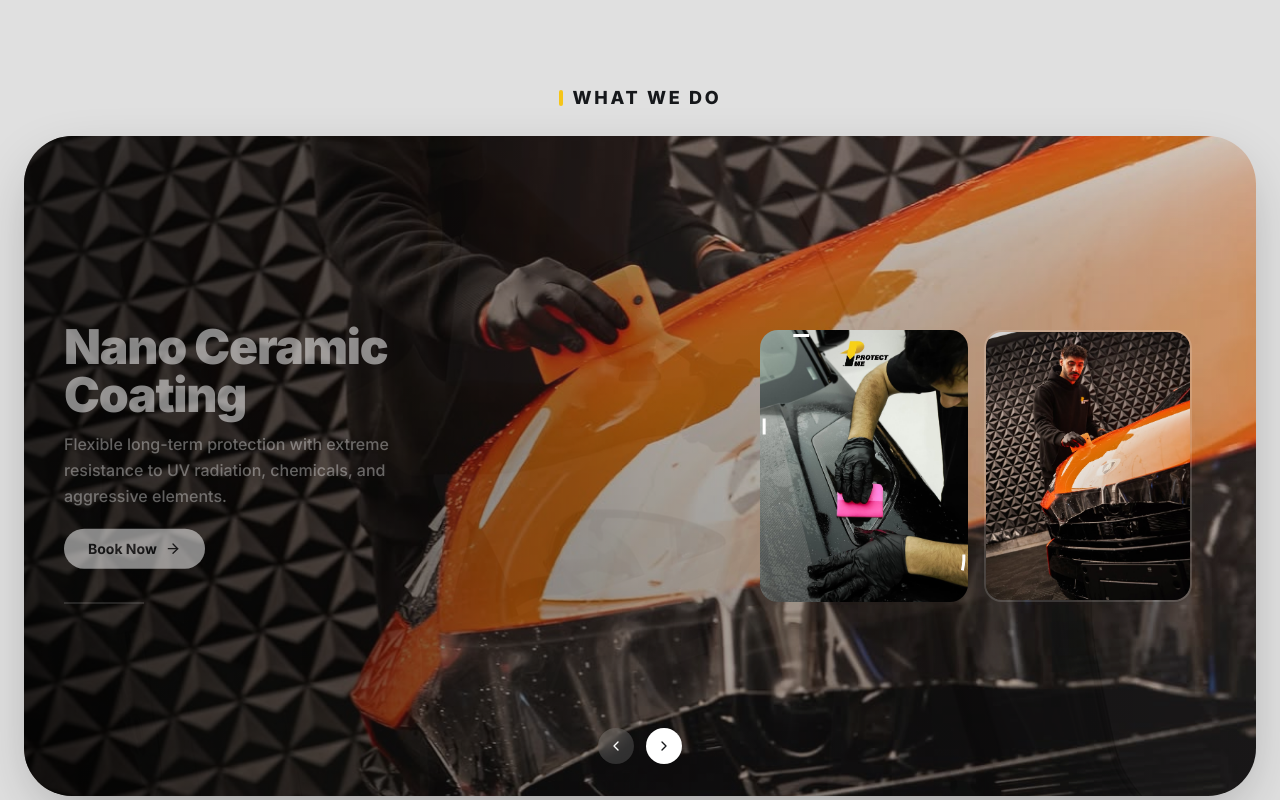
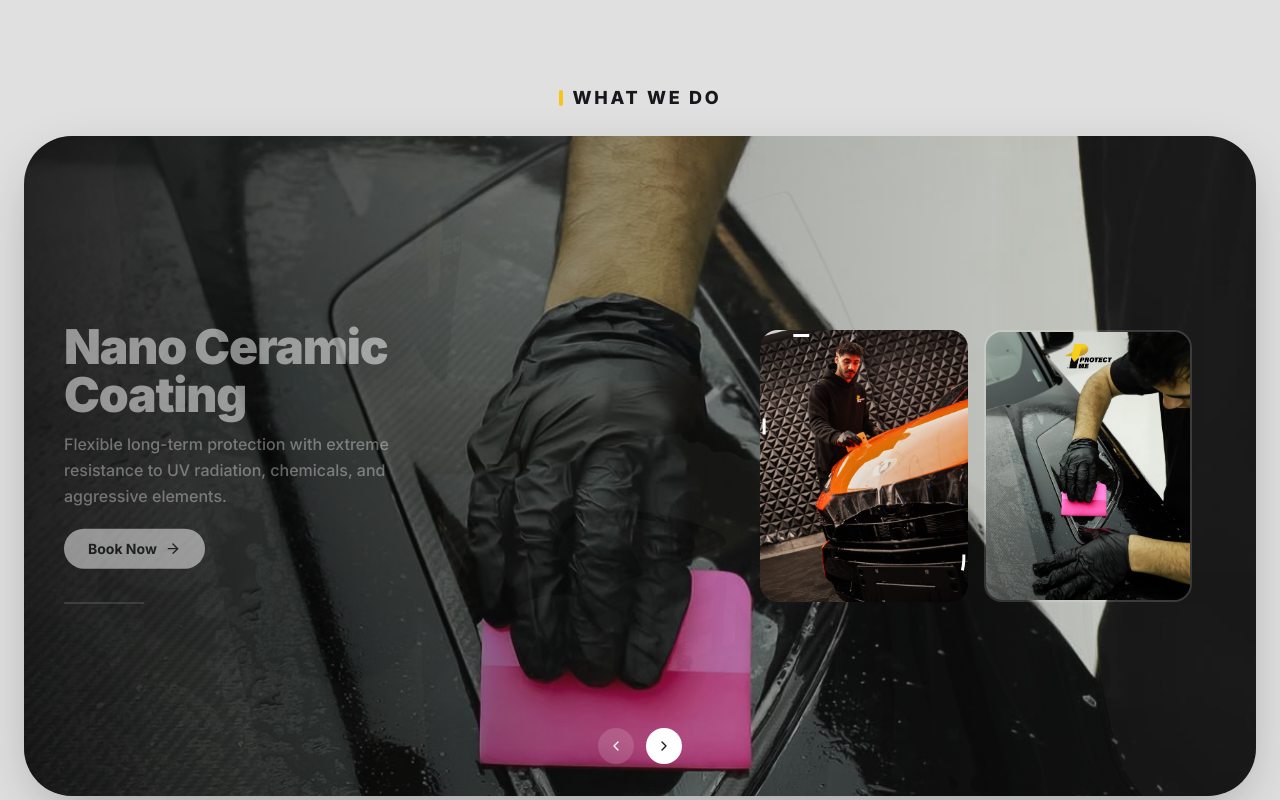
Before and after one commit to Mahmoud-zizo/ProtectMe, a Next.js app: page / in a window 1280 px wide. Shown: the part 1980-2780 px from the top of the page. Built offline with nearby package versions, Linux system fonts and the light colour scheme; no server answers.

Commit message:
image changed

```diff
--- a/components/CardsGrid.tsx
+++ b/components/CardsGrid.tsx
@@ -13,14 +13,14 @@ const CARDS = [
     title: "PPF",
     description:
       "Shield your car's paint from chips, scratches, and road debris with our ultra-durable PPF.",
-    image: "/images/ppf2.jpg",
+    image: "/images/ppf1.jpg",
   },
   {
     id: 2,
     title: "Nano Ceramic Coating",
     description:
       "Flexible long-term protection with extreme resistance to UV radiation, chemicals, and aggressive elements.",
-    image: "/images/ppf1.jpg",
+    image: "/images/ppf2.jpg",
   },
   {
     id: 3,
```
Also changed, not shown: components/Banner.tsx (line endings or trailing spaces).
